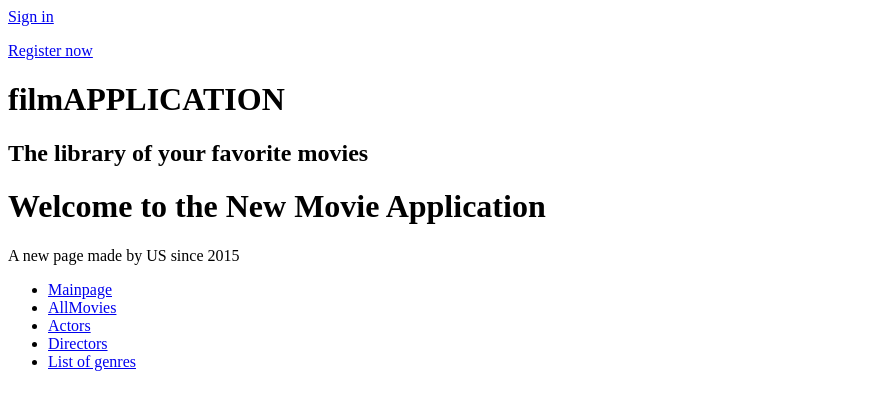
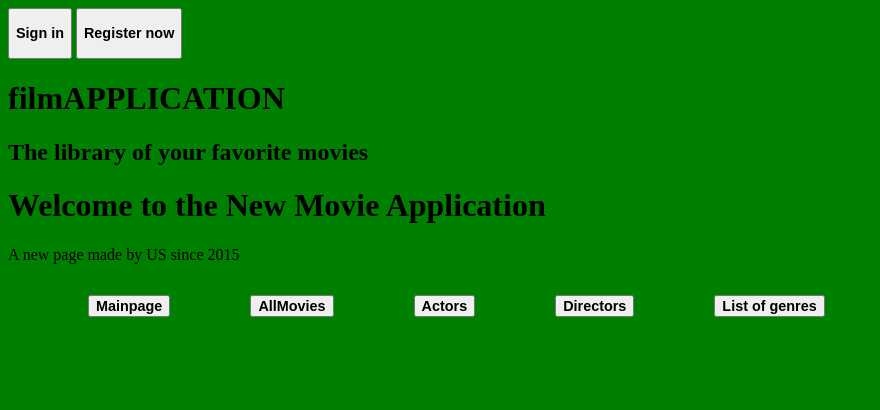
Before and after one commit to mjordana/practica-web, a Django app: page / in a window 1280 px wide. Shown: the top 410 px of the page, without its empty margins (0-880 px from the left). Run offline with Django 3.2, Linux system fonts and the light colour scheme; parts of the project's set-up code (start-up, migrations or seed data) failed here and were passed over.

Commit message:
pagina principal style

```diff
--- a/filmApp/filmApplication/static/style/base.css
+++ b/filmApp/filmApplication/static/style/base.css
@@ -1,3 +1,4 @@
+
 #header
 {
     margin: 0;
@@ -23,3 +24,8 @@
     padding: 10px;
     text-align: center;
 }
+#menu
+{
+    margin-left: 190px;
+    padding: 10px;
+}
--- a/filmApp/filmApplication/templates/base.html
+++ b/filmApp/filmApplication/templates/base.html
@@ -6,7 +6,7 @@
     <title>{% block title %}MY FILM APPLICATION PAGE{% endblock %}</title>
 </head>
 
-<body>
+<body bgcolor="#008000">
 
 <div id="header">
     {% block header %}
--- a/filmApp/filmApplication/templates/mainpage.html
+++ b/filmApp/filmApplication/templates/mainpage.html
@@ -3,14 +3,26 @@
 	<title>{% block title %}{{titlehead}}{% endblock %}</title>
 </head>
 
-<body>
+<body bgcolor="#00800">
 <div id="header">
     {% block header %}
         {% if user.username %}
             <p>User {{ user.username }} (<a href="/accounts/logout/?next=/">logout</a>)</p>
         {% else %}
-            <p><a href="/accounts/login/?next=/filmApplication/">Sign in</a></p>
-            <p><a href="/register/">Register now</a></p>
+            <button style="color: #900;font-weight: bold;font-size: 90%;cursor: pointer;">
+                <p>
+                    <a href="/accounts/login/?next=/filmApplication/" style="text-decoration:none;color:black">
+                        Sign in
+                    </a>
+                </p>
+            </button>
+            <button style="color: #900;font-weight: bold;font-size: 90%;cursor: pointer;">
+                    <p>
+                        <a href="/register/" style="text-decoration:none;color:black">
+                            Register now
+                        </a>
+                    </p>
+            </button>
         {% endif %}
     {% endblock %}
 </div>
@@ -28,12 +40,44 @@
 
 <div id="menu">
         	<ul>
-     			<li class="active"><a href="http://127.0.0.1:8000/">Mainpage</a></li>
-					<li><a href="filmApplication/movies/">AllMovies</a></li>
-					<li><a href="filmApplication/actors/">Actors</a></li>
-					<li><a href="filmApplication/directors/">Directors</a></li>
-                    <li><a href="filmApplication/genres/">List of genres</a></li>
+     			<li class="active" style="list-style-type:none;float:left;margin-left:40px;margin-right:40px;text-align:center;padding-top:15px;">
+                    <button style="color: #900;font-weight: bold;font-size: 90%;cursor: pointer;">
+                        <a href="http://127.0.0.1:8000/" style="text-decoration:none;color:black">
+                            Mainpage
+                        </a>
+                    </button>
+                </li>
 
+                <li style="list-style-type:none;float:left;margin-left:40px;margin-right:40px;text-align:center;padding-top:15px;">
+                    <button style="color: #900;font-weight: bold;font-size: 90%;cursor: pointer;">
+                        <a href="filmApplication/movies/" style="text-decoration:none;color:black">
+                            AllMovies
+                        </a>
+                    </button>
+                </li>
 
+                <li style="list-style-type:none;float:left;margin-left:40px;margin-right:40px;text-align:center;padding-top:15px;">
+                    <button style="color: #900;font-weight: bold;font-size: 90%;cursor: pointer;">
+                        <a href="filmApplication/actors/" style="text-decoration:none;color:black">
+                            Actors
+                        </a>
+                    </button>
+                </li>
+
+                <li style="list-style-type:none;float:left;margin-left:40px;margin-right:40px;text-align:center;padding-top:15px;">
+                    <button style="color: #900;font-weight: bold;font-size: 90%;cursor: pointer;">
+                        <a href="filmApplication/directors/" style="text-decoration:none;color:black">
+                            Directors
+                        </a>
+                    </button>
+                </li>
+
+                <li style="list-style-type:none;float:left;margin-left:40px;margin-right:40px;text-align:center;padding-top:15px;">
+                    <button style="color: #900;font-weight: bold;font-size: 90%;cursor: pointer;">
+                        <a href="filmApplication/genres/" style="text-decoration:none;color:black">
+                            List of genres
+                        </a>
+                    </button>
+                </li>
           </ul>
 </div>
--- a/filmApp/filmApplication/urls.py
+++ b/filmApp/filmApplication/urls.py
@@ -145,12 +145,18 @@ urlpatterns = patterns('',
         name='genres_list'),
 
     #Detail of a genre: Movies of a concrete genre
-    url(r'^genre/(?P<pk>\d+)/movies/$',
-        MovieDetail.as_view(
-            model = Movie,
+    url(r'^genre/movies/(?P<pk>\d+)/$',
+        GenreDetail.as_view(
+            model = Genre,
             template_name = 'genres_detail.html'
         ),
         name='genres_detail'),
 
+    url(r'^/$',
+        MovieList2.as_view(
+            model = Genre,
+            template_name = 'genres_detail.html'
+        ),
+        name='movie_list2'),
 
 )
--- a/filmApp/filmApplication/views.py
+++ b/filmApp/filmApplication/views.py
@@ -185,6 +185,10 @@ class GenreDetail(LoginRequiredMixin, DetailView):
     model = Genre
     template_name = 'genres_detail.html'
 
+class MovieList2(LoginRequiredMixin,ListView):
+    model = Movie
+    template_name = 'genres_detail.html'
+    queryset = Movie.objects.all()
 
 #-------------------------------------------------------------------
 #REGISTER PART
```
Also changed, not shown: filmApp/filmApplication/templates/genres_detail.html (+17 -0 lines), filmApp/db.sqlite3, 10 other files.
